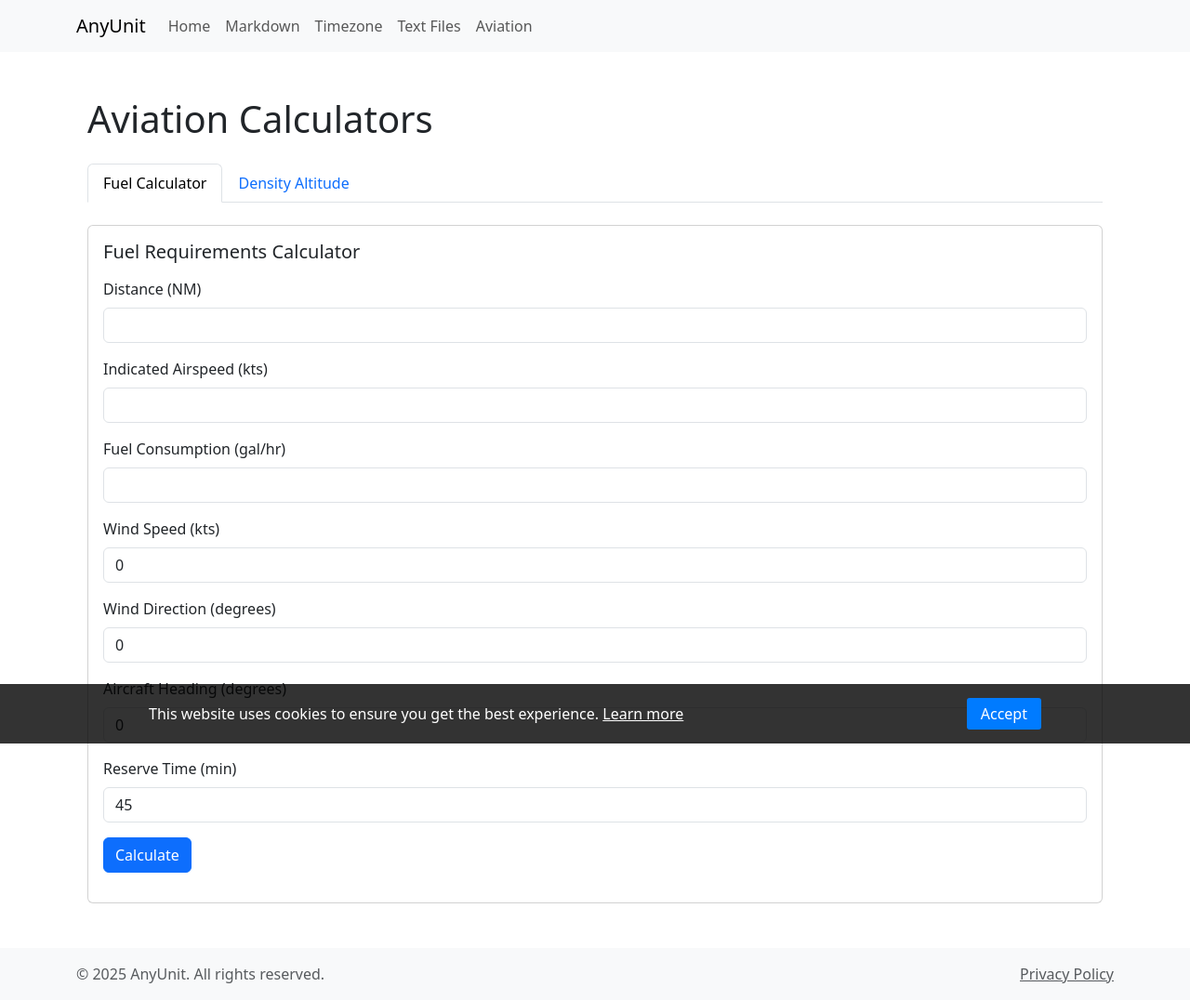
After one commit to gaidar/anyunit, a Flask app: page /aviation/ in a window 1280 px wide. The commit adds this page. Shown: the whole page at 93% size. Run offline with Flask 3, Linux system fonts and the light colour scheme.

Commit message:
aviation calculators

```diff
--- a/app/__init__.py
+++ b/app/__init__.py
@@ -12,6 +12,7 @@ def create_app(config_class=Config):
     from app.routes.markdown_converter import markdown_bp
     from app.routes.timezone import timezone_bp
     from app.routes.text_files import text_files_bp
+    from app.routes.aviation import aviation
 
     app.register_blueprint(main_bp)
     app.register_blueprint(converter_bp, url_prefix='/convert')
@@ -19,5 +20,6 @@ def create_app(config_class=Config):
     app.register_blueprint(markdown_bp, url_prefix='/markdown')
     app.register_blueprint(timezone_bp, url_prefix='/time')
     app.register_blueprint(text_files_bp, url_prefix='/text')
+    app.register_blueprint(aviation, url_prefix='/aviation')
 
     return app
--- /dev/null
+++ b/app/routes/aviation.py
@@ -0,0 +1,68 @@
+from flask import Blueprint, render_template, jsonify, request
+from app.utils.aviation_calculations import (
+    calculate_fuel_requirements,
+    calculate_ground_speed,
+    calculate_density_altitude,
+    calculate_crosswind
+)
+
+aviation = Blueprint('aviation', __name__)
+
+@aviation.route('/')
+def aviation_calculators():
+    return render_template('aviation/index.html')
+
+@aviation.route('/api/aviation/fuel-calc', methods=['POST'])
+def fuel_calculator():
+    data = request.get_json()
+    try:
+        result = calculate_fuel_requirements(
+            distance=float(data['distance']),
+            indicated_airspeed=float(data['indicatedAirspeed']),
+            fuel_consumption=float(data['fuelConsumption']),
+            wind_speed=float(data.get('windSpeed', 0)),
+            wind_direction=float(data.get('windDirection', 0)),
+            heading=float(data.get('heading', 0)),
+            reserve_time=float(data['reserveTime'])
+        )
+        return jsonify(result)
+    except Exception as e:
+        return jsonify({'error': str(e)}), 400
+
+@aviation.route('/api/aviation/ground-speed', methods=['POST'])
+def ground_speed_calculator():
+    data = request.get_json()
+    try:
+        result = calculate_ground_speed(
+            indicated_airspeed=float(data['indicatedAirspeed']),
+            wind_speed=float(data['windSpeed']),
+            wind_direction=float(data['windDirection']),
+            heading=float(data['heading']),
+            temperature=float(data['temperature']),
+            pressure_altitude=float(data.get('pressureAltitude', 0))
+        )
+        return jsonify(result)
+    except Exception as e:
+        return jsonify({'error': str(e)}), 400
+
+@aviation.route('/api/aviation/density-altitude', methods=['POST'])
+def density_altitude_calculator():
+    data = request.get_json()
+    try:
+        # Handle empty strings by using get() with default values
+        pressure_altitude = data.get('pressureAltitude', '')
+        temperature = data.get('temperature', '')
+
+        # Convert empty strings to default values
+        if pressure_altitude == '':
+            pressure_altitude = '0'
+        if temperature == '':
+            temperature = '15'
+
+        result = calculate_density_altitude(
+            pressure_altitude=float(pressure_altitude),
+            temperature=float(temperature)
+        )
+        return jsonify(result)
+    except Exception as e:
+        return jsonify({'error': str(e)}), 400
--- /dev/null
+++ b/app/templates/aviation/index.html
@@ -0,0 +1,228 @@
+{% extends "base.html" %}
+
+{% block title %}Aviation Calculators{% endblock %}
+
+{% block content %}
+<div class="container py-4">
+    <h1 class="mb-4">Aviation Calculators</h1>
+
+    <!-- Navigation Tabs -->
+    <ul class="nav nav-tabs mb-4" id="aviationTabs" role="tablist">
+        <li class="nav-item">
+            <a class="nav-link active" id="fuel-tab" data-bs-toggle="tab" href="#fuel" role="tab">Fuel Calculator</a>
+        </li>
+        <li class="nav-item">
+            <a class="nav-link" id="density-tab" data-bs-toggle="tab" href="#density" role="tab">Density Altitude</a>
+        </li>
+    </ul>
+
+    <!-- Tab Content -->
+    <div class="tab-content" id="aviationTabContent">
+        <!-- Fuel Calculator -->
+        <div class="tab-pane fade show active" id="fuel" role="tabpanel">
+            <div class="card">
+                <div class="card-body">
+                    <h5 class="card-title">Fuel Requirements Calculator</h5>
+                    <form id="fuelForm" class="mt-3">
+                        <div class="mb-3">
+                            <label for="distance" class="form-label">Distance (NM)</label>
+                            <input type="number" class="form-control" id="distance" required>
+                        </div>
+                        <div class="mb-3">
+                            <label for="indicatedAirspeed" class="form-label">Indicated Airspeed (kts)</label>
+                            <input type="number" class="form-control" id="indicatedAirspeed" required>
+                        </div>
+                        <div class="mb-3">
+                            <label for="fuelConsumption" class="form-label">Fuel Consumption (gal/hr)</label>
+                            <input type="number" class="form-control" id="fuelConsumption" required>
+                        </div>
+                        <div class="mb-3">
+                            <label for="windSpeed" class="form-label">Wind Speed (kts)</label>
+                            <input type="number" class="form-control" id="windSpeed" value="0">
+                        </div>
+                        <div class="mb-3">
+                            <label for="windDirection" class="form-label">Wind Direction (degrees)</label>
+                            <input type="number" class="form-control" id="windDirection" value="0" min="0" max="360">
+                        </div>
+                        <div class="mb-3">
+                            <label for="heading" class="form-label">Aircraft Heading (degrees)</label>
+                            <input type="number" class="form-control" id="heading" value="0" min="0" max="360">
+                        </div>
+                        <div class="mb-3">
+                            <label for="reserveTime" class="form-label">Reserve Time (min)</label>
+                            <input type="number" class="form-control" id="reserveTime" value="45">
+                        </div>
+                        <button type="submit" class="btn btn-primary">Calculate</button>
+                    </form>
+                    <div id="fuelResult" class="mt-3"></div>
+                </div>
+            </div>
+        </div>
+
+        <!-- Wind Calculator -->
+        <div class="tab-pane fade" id="ground-speed" role="tabpanel">
+            <div class="card">
+                <div class="card-body">
+                    <h5 class="card-title">Ground Speed Calculator</h5>
+                    <form id="windForm" class="mt-3">
+                        <div class="mb-3">
+                            <label for="indicatedAirspeed" class="form-label">Indicated Airspeed (kts)</label>
+                            <input type="number" class="form-control" id="indicatedAirspeed" required>
+                        </div>
+                        <div class="mb-3">
+                            <label for="windSpeed" class="form-label">Wind Speed (kts)</label>
+                            <input type="number" class="form-control" id="windSpeed" required>
+                        </div>
+                        <div class="mb-3">
+                            <label for="windDirection" class="form-label">Wind Direction (degrees)</label>
+                            <input type="number" class="form-control" id="windDirection" required min="0" max="360">
+                        </div>
+                        <div class="mb-3">
+                            <label for="heading" class="form-label">Aircraft Heading (degrees)</label>
+                            <input type="number" class="form-control" id="heading" required min="0" max="360">
+                        </div>
+                        <div class="mb-3">
+                            <label for="densityTemperature" class="form-label">Temperature (°C)</label>
+                            <input type="number" class="form-control" id="densityTemperature" required>
+                        </div>
+                        <div class="mb-3">
+                            <label for="windPressureAltitude" class="form-label">Pressure Altitude (ft)</label>
+                            <input type="number" class="form-control" id="windPressureAltitude" value="0">
+                        </div>
+                        <button type="submit" class="btn btn-primary">Calculate</button>
+                    </form>
+                    <div id="windResult" class="mt-3"></div>
+                </div>
+            </div>
+        </div>
+
+        <!-- Density Altitude Calculator -->
+        <div class="tab-pane fade" id="density" role="tabpanel">
+            <div class="card">
+                <div class="card-body">
+                    <h5 class="card-title">Density Altitude Calculator</h5>
+                    <form id="densityForm" class="mt-3">
+                        <div class="mb-3">
+                            <label for="densityPressureAltitude" class="form-label">Pressure Altitude (ft)</label>
+                            <input type="number" class="form-control" id="densityPressureAltitude" required>
+                        </div>
+                        <div class="mb-3">
+                            <label for="densityTemperature" class="form-label">Temperature (°C)</label>
+                            <input type="number" class="form-control" id="densityTemperature" required>
+                        </div>
+                        <button type="submit" class="btn btn-primary">Calculate</button>
+                    </form>
+                    <div id="densityResult" class="mt-3"></div>
+                </div>
+            </div>
+        </div>
+    </div>
+</div>
+{% endblock %}
+
+{% block extra_js %}
+<script>
+    document.getElementById('fuelForm').addEventListener('submit', async (e) => {
+        e.preventDefault();
+        const data = {
+            distance: document.getElementById('distance').value,
+            indicatedAirspeed: document.getElementById('indicatedAirspeed').value,
+            fuelConsumption: document.getElementById('fuelConsumption').value,
+            windSpeed: document.getElementById('windSpeed').value,
+            windDirection: document.getElementById('windDirection').value,
+            heading: document.getElementById('heading').value,
+            reserveTime: document.getElementById('reserveTime').value
+        };
+
+        try {
+            const response = await fetch('/aviation/api/aviation/fuel-calc', {
+                method: 'POST',
+                headers: { 'Content-Type': 'application/json' },
+                body: JSON.stringify(data)
+            });
+            const result = await response.json();
+            if (response.ok) {
+                document.getElementById('fuelResult').innerHTML = `
+                <div class="alert alert-success">
+                    <p>Ground Speed: ${result.ground_speed} knots</p>
+                    <p>Flight Time: ${result.flight_time} minutes</p>
+                    <p>Total Fuel Required: ${result.fuel_required} gallons</p>
+                    <p>Reserve Fuel: ${result.reserve_fuel} gallons</p>
+                </div>
+            `;
+            } else {
+                throw new Error(result.error);
+            }
+        } catch (error) {
+            document.getElementById('fuelResult').innerHTML = `
+            <div class="alert alert-danger">${error.message}</div>
+        `;
+        }
+    });
+
+    document.getElementById('windForm').addEventListener('submit', async (e) => {
+        e.preventDefault();
+        const data = {
+            indicatedAirspeed: document.getElementById('indicatedAirspeed').value,
+            windSpeed: document.getElementById('windSpeed').value,
+            windDirection: document.getElementById('windDirection').value,
+            heading: document.getElementById('heading').value,
+            temperature: document.getElementById('densityTemperature').value,
+            pressureAltitude: document.getElementById('windPressureAltitude').value
+        };
+
+        try {
+            const response = await fetch('/aviation/api/aviation/ground-speed', {
+                method: 'POST',
+                headers: { 'Content-Type': 'application/json' },
+                body: JSON.stringify(data)
+            });
+            const result = await response.json();
+            if (response.ok) {
+                document.getElementById('windResult').innerHTML = `
+                <div class="alert alert-success">
+                    <p>Ground Speed: ${result.ground_speed} knots</p>
+                    <p>Density Altitude: ${result.density_altitude} feet</p>
+                </div>
+            `;
+            } else {
+                throw new Error(result.error);
+            }
+        } catch (error) {
+            document.getElementById('windResult').innerHTML = `
+            <div class="alert alert-danger">${error.message}</div>
+        `;
+        }
+    });
+
+    document.getElementById('densityForm').addEventListener('submit', async (e) => {
+        e.preventDefault();
+        const data = {
+            pressureAltitude: document.getElementById('densityPressureAltitude').value,
+            temperature: document.getElementById('densityTemperature').value
+        };
+
+        try {
+            const response = await fetch('/aviation/api/aviation/density-altitude', {
+                method: 'POST',
+                headers: { 'Content-Type': 'application/json' },
+                body: JSON.stringify(data)
+            });
+            const result = await response.json();
+            if (response.ok) {
+                document.getElementById('densityResult').innerHTML = `
+                <div class="alert alert-success">
+                    <p>Density Altitude: ${result.density_altitude} feet</p>
+                </div>
+            `;
+            } else {
+                throw new Error(result.error);
+            }
+        } catch (error) {
+            document.getElementById('densityResult').innerHTML = `
+            <div class="alert alert-danger">${error.message}</div>
+        `;
+        }
+    });
+</script>
+{% endblock %}
--- a/app/templates/base.html
+++ b/app/templates/base.html
@@ -51,6 +51,9 @@
                     <li class="nav-item">
                         <a class="nav-link" href="{{ url_for('text_files.index') }}">Text Files</a> <!-- Add this line -->
                     </li>
+                    <li class="nav-item">
+                        <a class="nav-link" href="{{ url_for('aviation.aviation_calculators') }}">Aviation</a> <!-- Add this line -->
+                    </li>
                 </ul>
             </div>
         </div>
```
Also changed, not shown: app/utils/aviation_calculations.py (added, +174 -0 lines).
